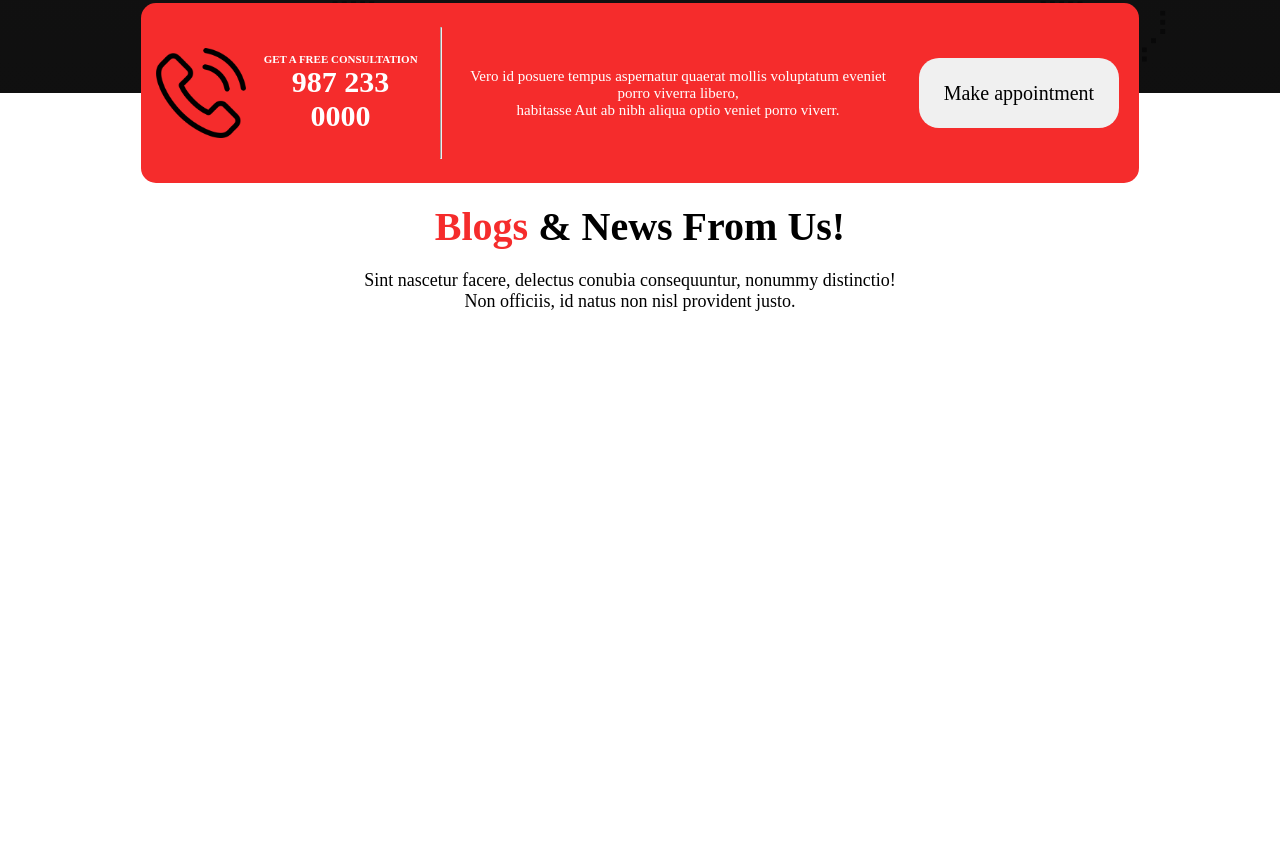
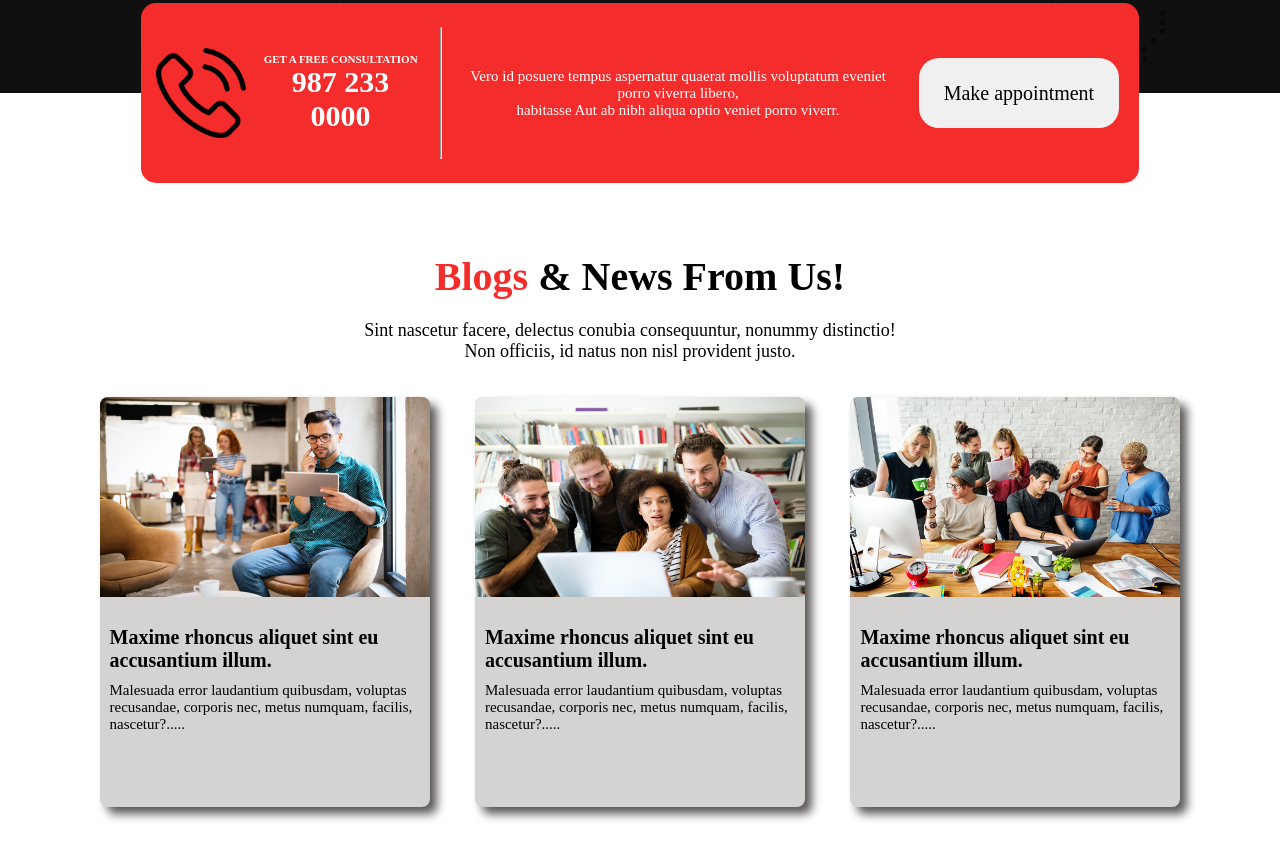
Before and after one commit to NahidAhmed47/digital-agency, a plain HTML site: page index.html in a window 1280 px wide. Shown: the part 1447-2299 px from the top of the page. Before the commit the page ends 1789 px from the top, so only its background shows below. Drawn offline with Linux system fonts and the light colour scheme; a web font is replaced by a local one.

Commit message:
card section added

```diff
--- a/index.html
+++ b/index.html
@@ -103,6 +103,23 @@
             </div>
             <h1 class="blog-section left-div-title"><span>Blogs</span> & News From Us!</h1>
             <p class="blog-section left-div-description">Sint nascetur facere, delectus conubia consequuntur, nonummy distinctio! <br> Non officiis, id natus non nisl provident justo.</p>
+            <div class="parent-card">
+                <div class="blog-card">
+                    <img src="asset/image/blog-1.jpg" alt="blog-1">
+                    <h3 class="card-title">Maxime rhoncus aliquet sint eu accusantium illum.</h3>
+                    <p class="card-description">Malesuada error laudantium quibusdam, voluptas recusandae, corporis nec, metus numquam, facilis, nascetur?.....</p>
+                </div>
+                <div class="blog-card">
+                    <img src="asset/image/blog-2.jpg" alt="blog-2">
+                    <h3 class="card-title">Maxime rhoncus aliquet sint eu accusantium illum.</h3>
+                    <p class="card-description">Malesuada error laudantium quibusdam, voluptas recusandae, corporis nec, metus numquam, facilis, nascetur?.....</p>
+                </div>
+                <div class="blog-card">
+                    <img src="asset/image/blog-3.jpg" alt="blog-3">
+                    <h3 class="card-title">Maxime rhoncus aliquet sint eu accusantium illum.</h3>
+                    <p class="card-description">Malesuada error laudantium quibusdam, voluptas recusandae, corporis nec, metus numquam, facilis, nascetur?.....</p>
+                </div>
+            </div>
         </section>
     </main>
     <footer>
--- a/styles/style.css
+++ b/styles/style.css
@@ -204,7 +204,7 @@ span{
     height: 180px;
     background-color:#F52C2C;
     display: flex;
-    margin: -90px auto 0 auto;
+    margin: -90px auto 50px auto;
     border: 0;
     border-radius: 15px;
 }
@@ -250,3 +250,38 @@ span{
     font-size: 20px;
     margin-left: 15px;
 }
+
+/* blog-card styles */
+.parent-card{
+    width: 88%;
+    height: 420px;
+    display: flex;
+    justify-content: space-around;
+    margin: 0 6% 40px 6%;
+    border: 0;
+    padding: 0;
+    align-items: center;
+}
+.blog-card{
+    width: 330px;
+    height: 410px;
+    border: 0;
+    background-color: #D5D2D2;
+    border-radius: 8px;
+    text-align: left;
+    box-shadow: 7px 7px 10px #5c5858;
+}
+.blog-card img{
+    width: 330px;
+    height: 200px;
+    border-top-left-radius: 8px;
+    border-top-right-radius: 8px;
+}
+.blog-card .card-title{
+    padding: 25px 0 10px 10px;
+    font-size: 20px;
+}
+.blog-card .card-description{
+    padding-left: 10px;
+    font-size: 15px;
+}
```
